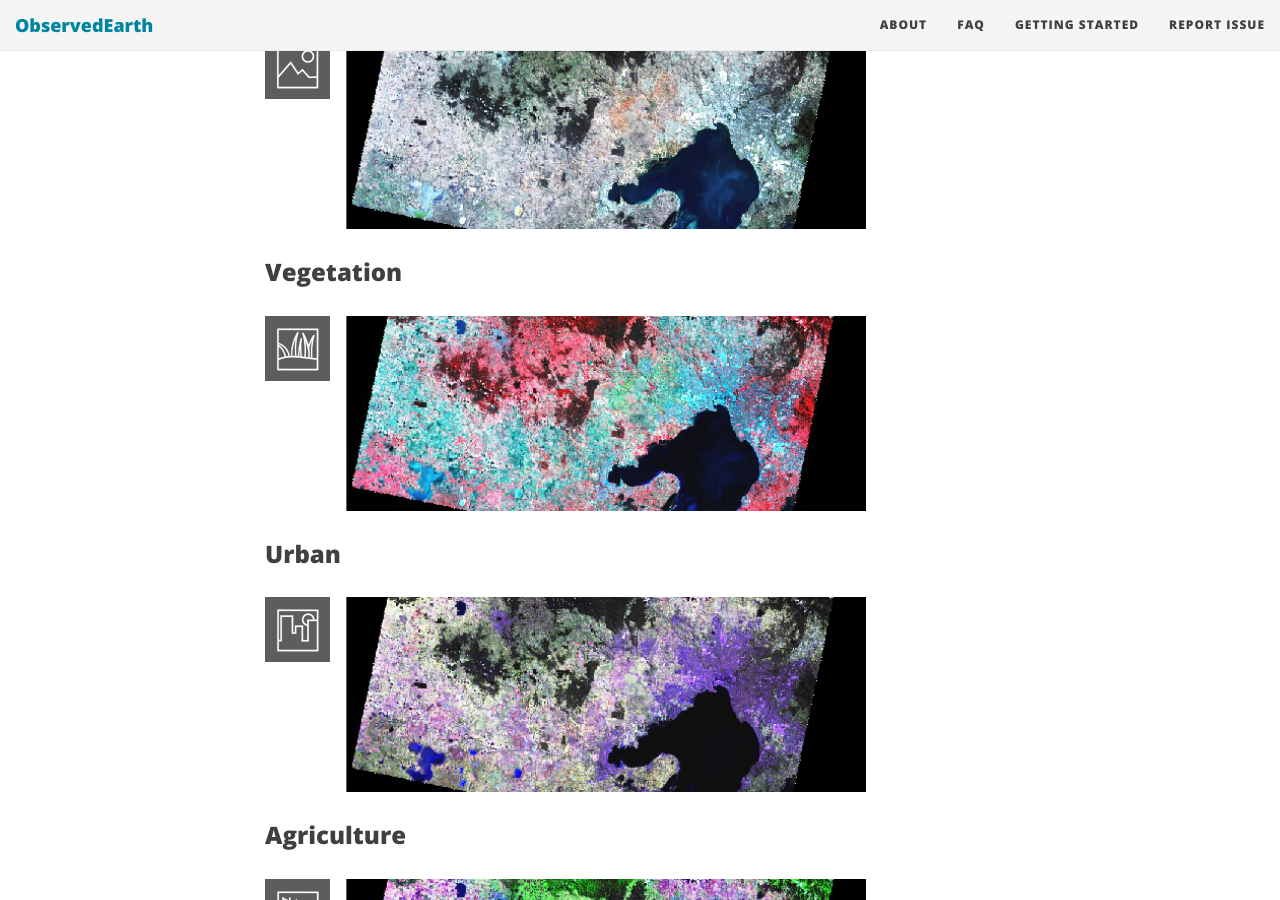
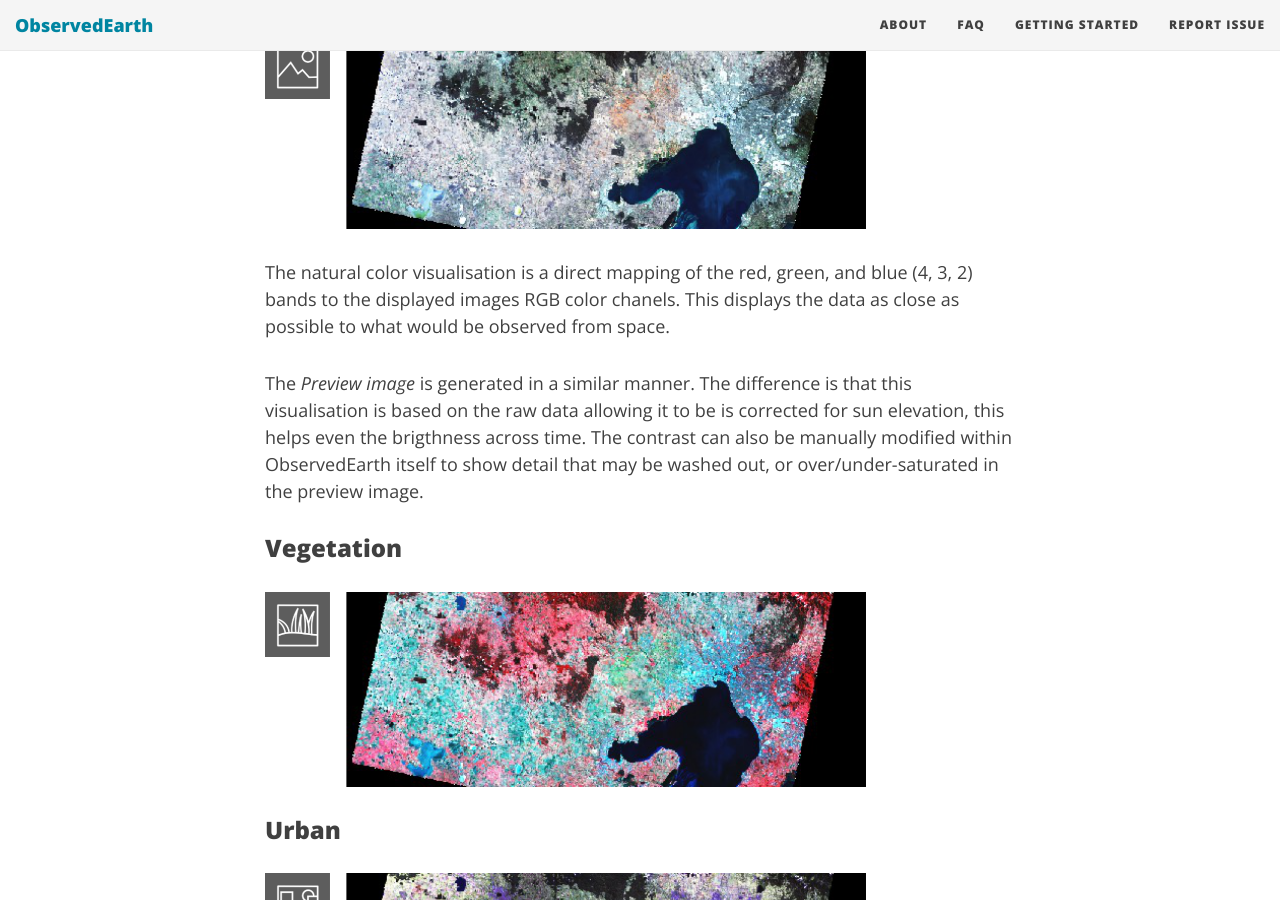
Before and after one commit to lachlanhurst/observedearth-web, a Jekyll site: the page built from visualisationfilters.md, in a window 1280 px wide and 900 px high, scrolled down 1711 px. Built offline with Jekyll 4.4.1, drawn with Linux system fonts in a browser that asks for light colours; nearby versions of some CDN libraries.

Commit message:
Description of natural colour visualisation added
Really an excuse to try out working copy

```diff
--- a/visualisationfilters.md
+++ b/visualisationfilters.md
@@ -25,6 +25,9 @@ Varying attributes are highlighted by mapping different bands to color channels.
 ### Natural color
 ![Natural color](../img/visualisation_naturalcolor.png)
 
+The natural color visualisation is a direct mapping of the red, green, and blue (4, 3, 2) bands to the displayed images RGB color chanels. This displays the data as close as possible to what would be observed from space.
+
+The *Preview image* is generated in a similar manner. The difference is that this visualisation is based on the raw data allowing it to be is corrected for sun elevation, this helps even the brigthness across time. The contrast can also be manually modified within ObservedEarth itself to show detail that may be washed out, or over/under-saturated in the preview image.
 
 ### Vegetation
 ![Vegetation](../img/visualisation_vegetation.png)
```
